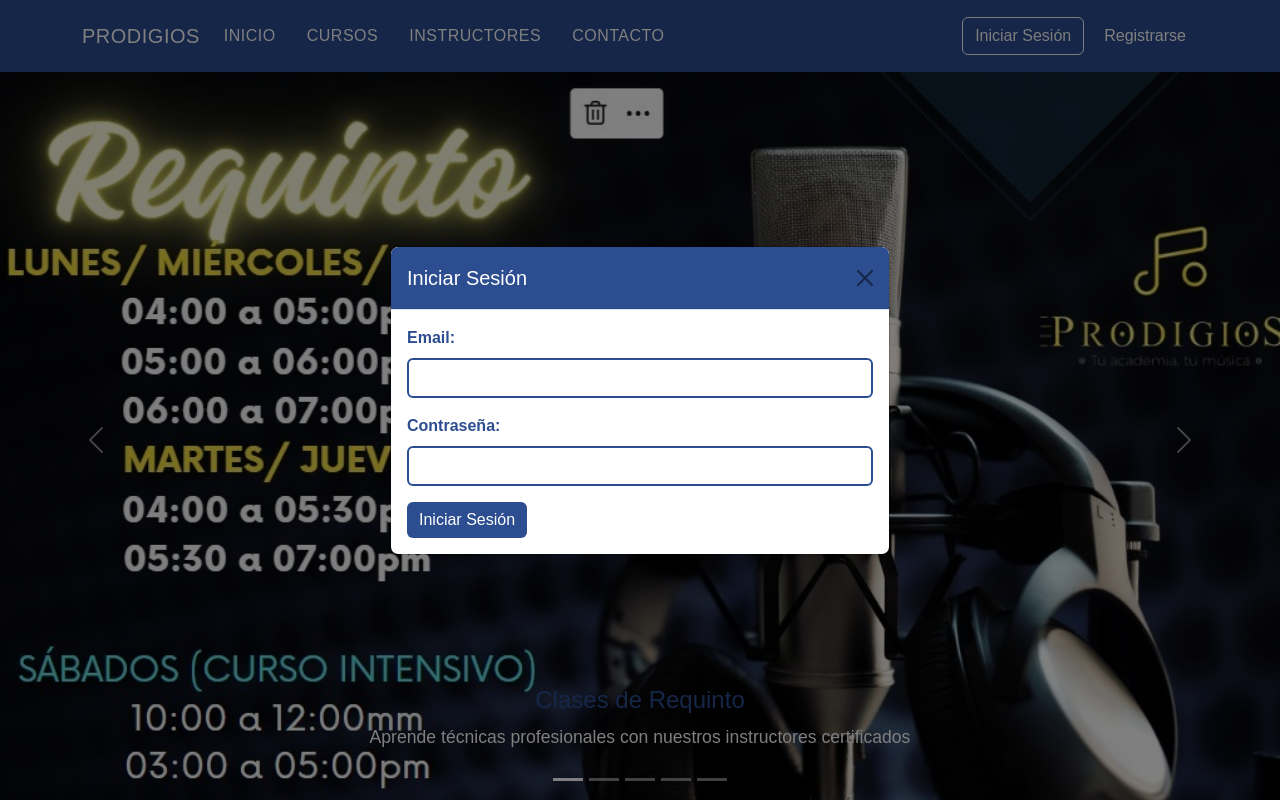
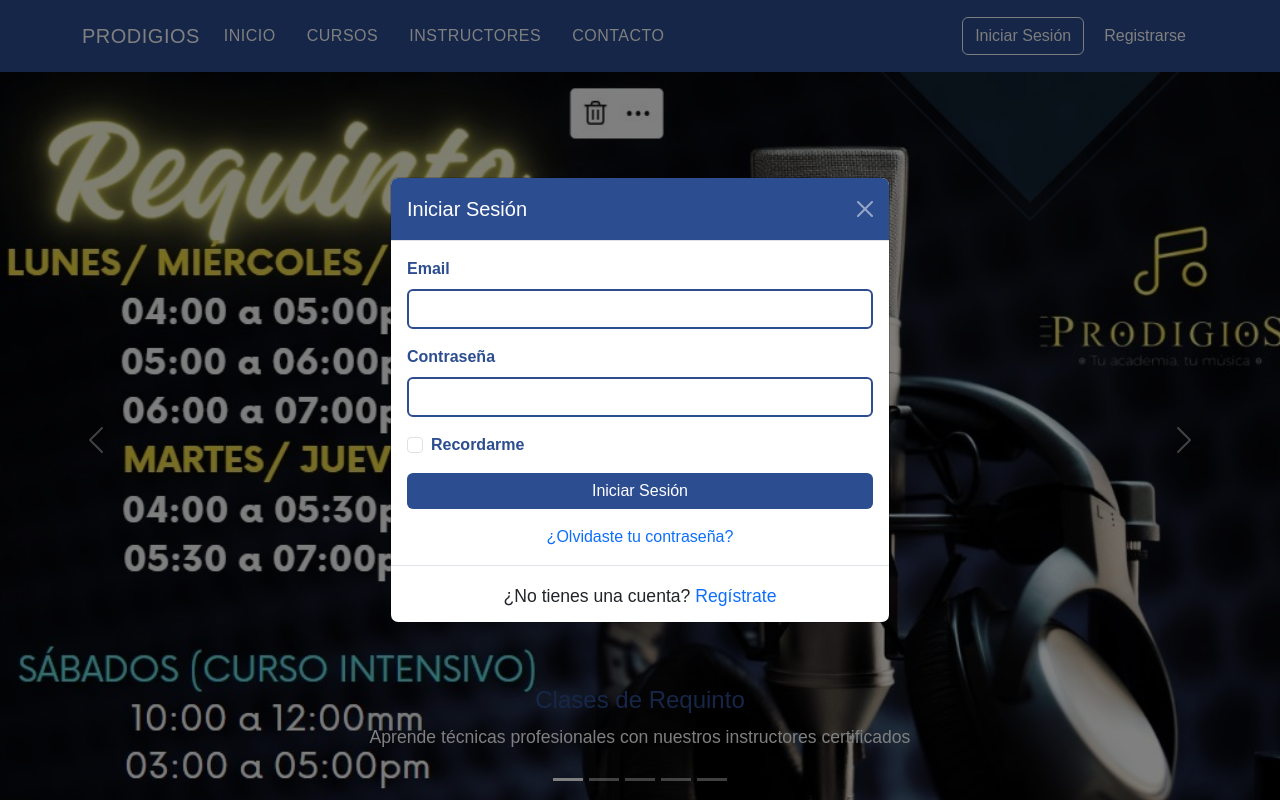
Before and after one commit to lroquehu/ING.-DE-SOFTWARE-I-PROYECTO, a PHP site: page / in a window 1280 px wide, after a click on "Iniciar Sesión". Run offline with PHP 8.4, Linux system fonts and the light colour scheme.

Commit message:
se cambió la estructura y el estilo de los modales iniciar sesión y registrarse, asi tambien, se creó el modal recuperar contraseña

```diff
--- a/PAGINA WEB/index.php
+++ b/PAGINA WEB/index.php
@@ -845,59 +845,156 @@
     <i class="fas fa-arrow-up"></i>
   </a>
 
-
   <!-- Modal Iniciar Sesión -->
   <div class="modal fade" id="modalLogin" tabindex="-1" aria-labelledby="modalLoginLabel" aria-hidden="true">
-        <div class="modal-dialog modal-dialog-centered modal-dialog-scrollable">
+    <div class="modal-dialog modal-dialog-centered">
       <div class="modal-content">
-                <div class="modal-header">
+        <div class="modal-header text-white" style="background: #2c4d90">
           <h5 class="modal-title" id="modalLoginLabel">Iniciar Sesión</h5>
-                    <button type="button" class="btn-close" data-bs-dismiss="modal" aria-label="Close"></button>
+          <button type="button" class="btn-close btn-close-white" data-bs-dismiss="modal" aria-label="Close"></button>
         </div>
         <div class="modal-body">
-                    <form action="" method="post">
+          <form id="loginForm" method="post" novalidate>
             <div class="mb-3">
-                            <label for="emailLogin" class="form-label">Email:</label>
-                            <input type="email" class="form-control" id="emailLogin" name="emailLogin" required>
+              <label for="loginEmail" class="form-label">Email</label>
+              <input type="email" class="form-control" id="loginEmail" name="emailLogin" required>
+              <div class="invalid-feedback">
+                Por favor ingresa un email válido.
+              </div>
             </div>
             <div class="mb-3">
-                            <label for="passwordLogin" class="form-label">Contraseña:</label>
-                            <input type="password" class="form-control" id="passwordLogin" name="passwordLogin" required>
+              <label for="loginPassword" class="form-label">Contraseña</label>
+              <input type="password" class="form-control" id="loginPassword" name="passwordLogin" required>
+              <div class="invalid-feedback">
+                Por favor ingresa tu contraseña.
               </div>
+            </div>
+            <div class="mb-3 form-check">
+              <input type="checkbox" class="form-check-input" id="rememberMe">
+              <label class="form-check-label" for="rememberMe">Recordarme</label>
+            </div>
+            <div class="d-grid mb-3">
               <button type="submit" class="btn btn-primary">Iniciar Sesión</button>
+            </div>
+            <div class="text-center">
+              <a href="#" class="text-decoration-none" data-bs-toggle="modal" data-bs-target="#modalForgotPassword" data-bs-dismiss="modal">¿Olvidaste tu contraseña?</a>
+            </div>
+          </form>
+        </div>
+        <div class="modal-footer justify-content-center">
+          <p class="mb-0">¿No tienes una cuenta? <a href="#" class="text-decoration-none" data-bs-toggle="modal" data-bs-target="#modalRegistro" data-bs-dismiss="modal">Regístrate</a></p>
+        </div>
+      </div>
+    </div>
+  </div>
+
+  <!-- Modal Registrarse -->
+  <div class="modal fade" id="modalRegistro" tabindex="-1" aria-labelledby="modalRegistroLabel" aria-hidden="true">
+    <div class="modal-dialog modal-dialog-centered">
+      <div class="modal-content">
+        <div class="modal-header text-white" style="background:#2c4d90">
+          <h5 class="modal-title" id="modalRegistroLabel">Crear Cuenta</h5>
+          <button type="button" class="btn-close btn-close-white" data-bs-dismiss="modal" aria-label="Close"></button>
+        </div>
+        <div class="modal-body">
+          <form id="registerForm" method="post" class="needs-validation" novalidate>
+            <div class="row">
+              <div class="col-md-6 mb-3">
+                <label for="firstName" class="form-label">Nombres</label>
+                <input type="text" class="form-control" id="firstName" name="nombreRegistro" required>
+                <div class="invalid-feedback">
+                  Por favor ingresa tus nombres.
+                </div>
+              </div>
+              <div class="col-md-6 mb-3">
+                <label for="lastName" class="form-label">Apellidos</label>
+                <input type="text" class="form-control" id="lastName" name="apellidoRegistro" required>
+                <div class="invalid-feedback">
+                  Por favor ingresa tus apellidos.
+                </div>
+              </div>
+            </div>
+
+            <div class="mb-3">
+              <label for="registerEmail" class="form-label">Email</label>
+              <input type="email" class="form-control" id="registerEmail" name="emailRegistro" required>
+              <div class="invalid-feedback">
+                Por favor ingresa un email válido.
+              </div>
+            </div>
+
+            <div class="mb-3">
+              <label for="registerPhone" class="form-label">Teléfono</label>
+              <input type="tel" class="form-control" id="registerPhone" name="telefonoRegistro" required>
+              <div class="invalid-feedback">
+                Por favor ingresa tu número telefónico.
+              </div>
+            </div>
+
+            <div class="mb-3">
+              <label for="registerPassword" class="form-label">Contraseña</label>
+              <input type="password" class="form-control" id="registerPassword" name="passwordRegistro" required>
+              <div class="invalid-feedback">
+                Por favor crea una contraseña.
+              </div>
+            </div>
+
+            <div class="mb-3">
+              <label for="confirmPassword" class="form-label">Confirmar Contraseña</label>
+              <input type="password" class="form-control" id="confirmPassword" name="passwordRegistro1" required>
+              <div class="invalid-feedback">
+                Las contraseñas deben coincidir.
+              </div>
+            </div>
+
+            <div class="mb-3 form-check">
+              <input type="checkbox" class="form-check-input" id="acceptTerms" required>
+              <label class="form-check-label" for="acceptTerms" style="color: #333;">Acepto los <a href="#" class="text-decoration-none">Términos y Condiciones</a> y la <a href="#" class="text-decoration-none">Política de Privacidad</a></label>
+              <div class="invalid-feedback">
+                Debes aceptar los términos y condiciones.
+              </div>
+            </div>
+
+            <div class="d-grid">
+              <button type="submit" class="btn btn-primary">Registrarse</button>
+            </div>
+          </form>
+        </div>
+        <div class="modal-footer justify-content-center">
+          <p class="mb-0">¿Ya tienes una cuenta? <a href="#" class="text-decoration-none" data-bs-toggle="modal" data-bs-target="#modalLogin" data-bs-dismiss="modal">Inicia Sesión</a></p>
+        </div>
+      </div>
+    </div>
+  </div>
+
+  <!-- Modal Recuperar Contraseña -->
+  <div class="modal fade" id="modalForgotPassword" tabindex="-1" aria-labelledby="modalForgotPasswordLabel" aria-hidden="true">
+    <div class="modal-dialog modal-dialog-centered">
+      <div class="modal-content">
+        <div class="modal-header text-white" style="background: #2c4d90">
+          <h5 class="modal-title" id="modalForgotPasswordLabel">Recuperar Contraseña</h5>
+          <button type="button" class="btn-close btn-close-white" data-bs-dismiss="modal" aria-label="Close"></button>
+        </div>
+        <div class="modal-body">
+          <p>Ingresa tu email y te enviaremos un enlace para restablecer tu contraseña.</p>
+          <form id="forgotPasswordForm" novalidate>
+            <div class="mb-3">
+              <label for="forgotEmail" class="form-label">Email</label>
+              <input type="email" class="form-control" id="forgotEmail" required>
+              <div class="invalid-feedback">
+                Por favor ingresa un email válido.
+              </div>
+            </div>
+            <div class="d-grid">
+              <button type="submit" class="btn btn-primary">Enviar Enlace</button>
+            </div>
           </form>
         </div>
       </div>
     </div>
   </div>
-    <!-- Modal Registrarse -->
-    <div class="modal fade" id="modalRegistro" tabindex="-1" aria-labelledby="modalRegistroLabel" aria-hidden="true">
-        <div class="modal-dialog modal-dialog-centered modal-dialog-scrollable">
-            <div class="modal-content">
-                <div class="modal-header">
-                    <h5 class="modal-title" id="modalRegistroLabel">Registrarse</h5>
-                    <button type="button" class="btn-close" data-bs-dismiss="modal" aria-label="Close"></button>
-                </div>
-                <div class="modal-body">
-                    <form action="" method="post">
-                        <div class="mb-3">
-                            <label for="nombreRegistro" class="form-label">Nombre Completo:</label>
-                            <input type="text" class="form-control" id="nombreRegistro" name="nombreRegistro" required>
-                        </div>
-                        <div class="mb-3">
-                            <label for="emailRegistro" class="form-label">Email:</label>
-                            <input type="email" class="form-control" id="emailRegistro" name="emailRegistro" required>
-                        </div>
-                        <div class="mb-3">
-                            <label for="passwordRegistro" class="form-label">Contraseña:</label>
-                            <input type="password" class="form-control" id="passwordRegistro" name="passwordRegistro" required>
-                        </div>
-                        <button type="submit" class="btn btn-primary">Registrarse</button>
-                    </form>
-                </div>
-            </div>
-        </div>
-    </div>
+
+
     <!-- Modal Mensaje -->
     <div class="modal fade" id="messageModal" tabindex="-1" aria-labelledby="messageModalLabel" aria-hidden="true">
         <div class="modal-dialog">
```
Lines whose indentation alone changed are shown as unchanged.
